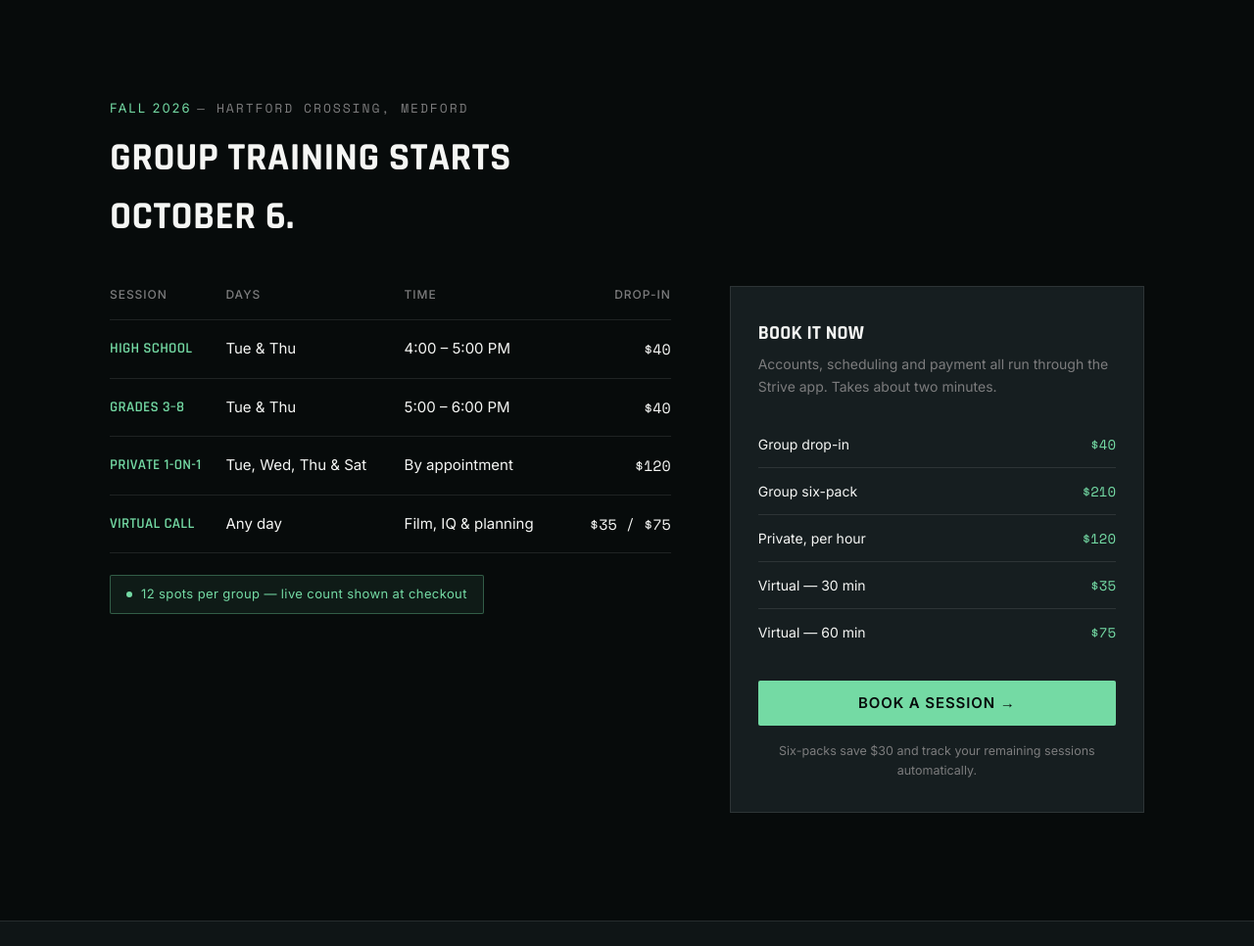
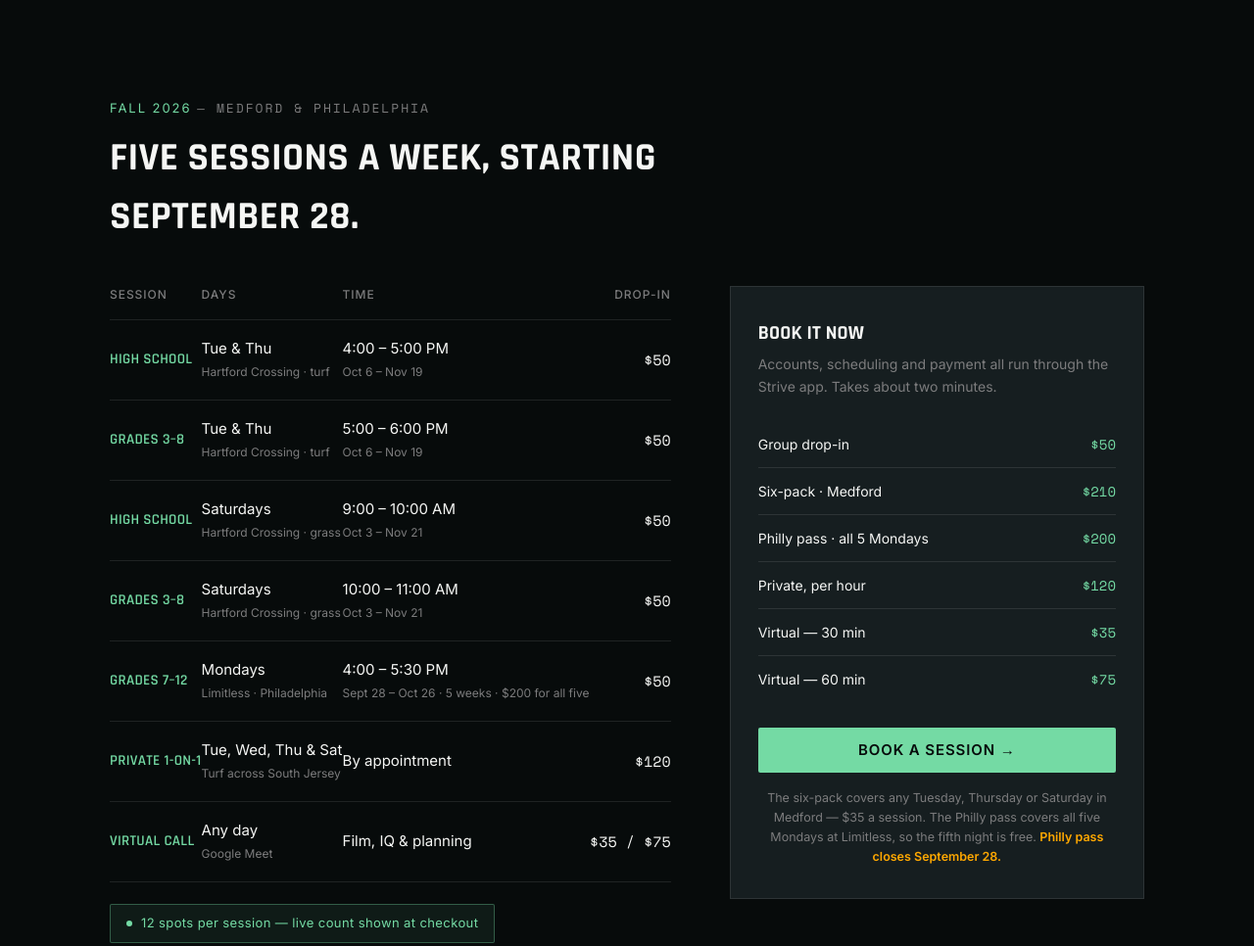
Before and after one commit to seanshelko3-svg/strive-lacrosse-academy, a website: page index.html in a window 1280 px wide. Shown: the part 2160-3126 px from the top of the page at 98% size. Drawn offline with nearby package versions, Linux system fonts and the light colour scheme.

Commit message:
Add files via upload

```diff
--- a/index.html
+++ b/index.html
@@ -120,6 +120,7 @@
   td { padding: 18px 0; border-bottom: 1px solid var(--line); font-size: 15px; }
   td.level { color: var(--teal-bright); font-family: 'Rajdhani'; font-weight: 600; letter-spacing: 0.02em; text-transform: uppercase; }
   td.price { font-family: 'Space Mono'; text-align: right; }
+  .loc { font-size: 12px; color: var(--gray); }
   tr:hover td { background: rgba(245,246,244,0.02); }
 
   /* booking */
@@ -234,7 +235,7 @@
       <div class="card">
         <div class="num mono">01</div>
         <h3>Group training</h3>
-        <p>Small groups, max 12 players. High school and grades 3–8, twice a week at Hartford Crossing in Medford.</p>
+        <p>Max 12 players. High school and grades 3–8 — Tuesdays, Thursdays and Saturdays in Medford, plus Monday nights at Limitless in Philadelphia.</p>
         <a href="#schedule" class="link">View schedule →</a>
       </div>
       <div class="card">
@@ -265,8 +266,8 @@
 <section class="schedule" id="schedule">
   <div class="wrap">
     <div class="section-head" style="margin-bottom:40px;">
-      <div class="eyebrow">Fall 2026 <span class="mono">— Hartford Crossing, Medford</span></div>
-      <h2>Group training starts October 6.</h2>
+      <div class="eyebrow">Fall 2026 <span class="mono">— Medford &amp; Philadelphia</span></div>
+      <h2>Five sessions a week, starting September 28.</h2>
     </div>
 
     <div class="bk-grid" id="book">
@@ -278,45 +279,66 @@
           <tbody>
             <tr>
               <td class="level">High school</td>
-              <td>Tue &amp; Thu</td>
-              <td>4:00 – 5:00 PM</td>
-              <td class="price">$40</td>
+              <td>Tue &amp; Thu<br><span class="loc">Hartford Crossing · turf</span></td>
+              <td>4:00 – 5:00 PM<br><span class="loc">Oct 6 – Nov 19</span></td>
+              <td class="price">$50</td>
             </tr>
             <tr>
               <td class="level">Grades 3–8</td>
-              <td>Tue &amp; Thu</td>
-              <td>5:00 – 6:00 PM</td>
-              <td class="price">$40</td>
+              <td>Tue &amp; Thu<br><span class="loc">Hartford Crossing · turf</span></td>
+              <td>5:00 – 6:00 PM<br><span class="loc">Oct 6 – Nov 19</span></td>
+              <td class="price">$50</td>
+            </tr>
+            <tr>
+              <td class="level">High school</td>
+              <td>Saturdays<br><span class="loc">Hartford Crossing · grass</span></td>
+              <td>9:00 – 10:00 AM<br><span class="loc">Oct 3 – Nov 21</span></td>
+              <td class="price">$50</td>
+            </tr>
+            <tr>
+              <td class="level">Grades 3–8</td>
+              <td>Saturdays<br><span class="loc">Hartford Crossing · grass</span></td>
+              <td>10:00 – 11:00 AM<br><span class="loc">Oct 3 – Nov 21</span></td>
+              <td class="price">$50</td>
+            </tr>
+            <tr>
+              <td class="level">Grades 7–12</td>
+              <td>Mondays<br><span class="loc">Limitless · Philadelphia</span></td>
+              <td>4:00 – 5:30 PM<br><span class="loc">Sept 28 – Oct 26 · 5 weeks · $200 for all five</span></td>
+              <td class="price">$50</td>
             </tr>
             <tr>
               <td class="level">Private 1-on-1</td>
-              <td>Tue, Wed, Thu &amp; Sat</td>
+              <td>Tue, Wed, Thu &amp; Sat<br><span class="loc">Turf across South Jersey</span></td>
               <td>By appointment</td>
               <td class="price">$120</td>
             </tr>
             <tr>
               <td class="level">Virtual call</td>
-              <td>Any day</td>
+              <td>Any day<br><span class="loc">Google Meet</span></td>
               <td>Film, IQ &amp; planning</td>
               <td class="price">$35 / $75</td>
             </tr>
           </tbody>
         </table>
-        <div class="bk-open"><span class="dot"></span> 12 spots per group — live count shown at checkout</div>
+        <div class="bk-open"><span class="dot"></span> 12 spots per session — live count shown at checkout</div>
       </div>
 
       <aside class="bk-side">
         <h3>Book it now</h3>
         <p class="sub">Accounts, scheduling and payment all run through the Strive app. Takes about two minutes.</p>
 
-        <div class="bk-price"><span>Group drop-in</span><span class="amt">$40</span></div>
-        <div class="bk-price"><span>Group six-pack</span><span class="amt">$210</span></div>
+        <div class="bk-price"><span>Group drop-in</span><span class="amt">$50</span></div>
+        <div class="bk-price"><span>Six-pack · Medford</span><span class="amt">$210</span></div>
+        <div class="bk-price"><span>Philly pass · all 5 Mondays</span><span class="amt">$200</span></div>
         <div class="bk-price"><span>Private, per hour</span><span class="amt">$120</span></div>
         <div class="bk-price"><span>Virtual — 30 min</span><span class="amt">$35</span></div>
         <div class="bk-price"><span>Virtual — 60 min</span><span class="amt">$75</span></div>
 
         <a href="https://strivelaxapp.com" class="btn btn-primary bk-cta">Book a session →</a>
-        <p class="bk-fine">Six-packs save $30 and track your remaining sessions automatically.</p>
+        <p class="bk-fine">The six-pack covers any Tuesday, Thursday or Saturday in Medford &mdash; $35 a session.
+        The Philly pass covers all five Mondays at Limitless, so the fifth night is free.
+        <b style="color:var(--amber)">Philly pass closes September 28.</b></p>
       </aside>
     </div>
   </div>
```
